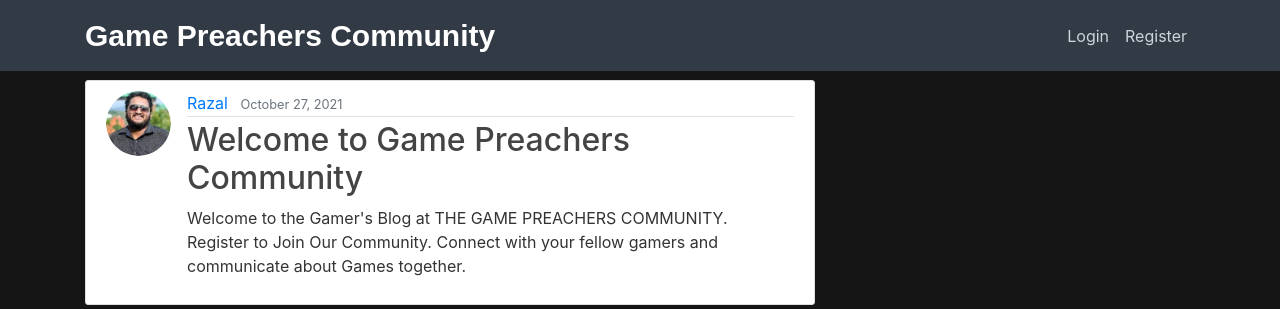
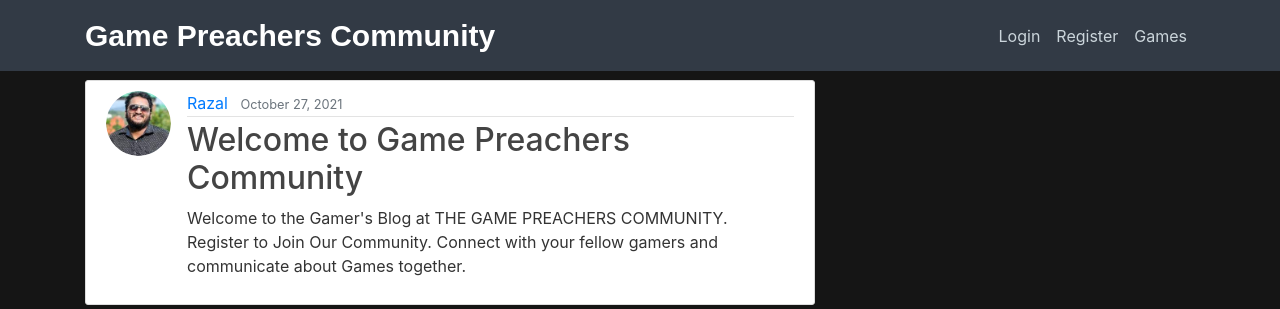
Before and after one commit to RazalBinKabeer/game-preachers-community, a Django app: page / in a window 1280 px wide. Shown: the top 309 px of the page. Run offline with Django 3.2, Linux system fonts and the light colour scheme; data comes from the database, SQL or seed files in the repository; some libraries are stand-ins or nearby versions; some web fonts are replaced.

Commit message:
Update base.html

```diff
--- a/blog/templates/blog/base.html
+++ b/blog/templates/blog/base.html
@@ -105,6 +105,11 @@
                                 href="{% url 'register' %}"
                                 >Register</a
                             >
+                            <a
+                                class="nav-item nav-link"
+                                href="https://game-preachers.web.app"
+                                >Games</a
+                            >
                             {% endif %}
                         </div>
                     </div>
```
